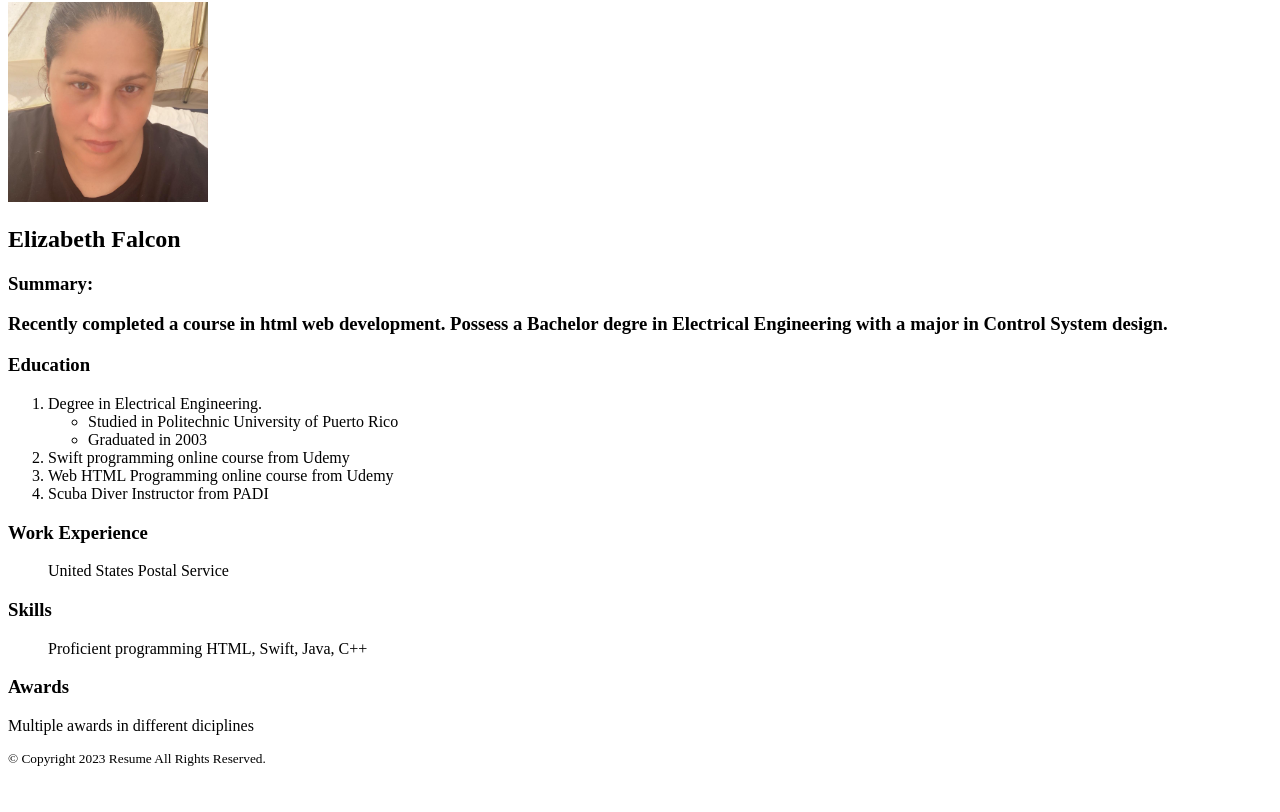
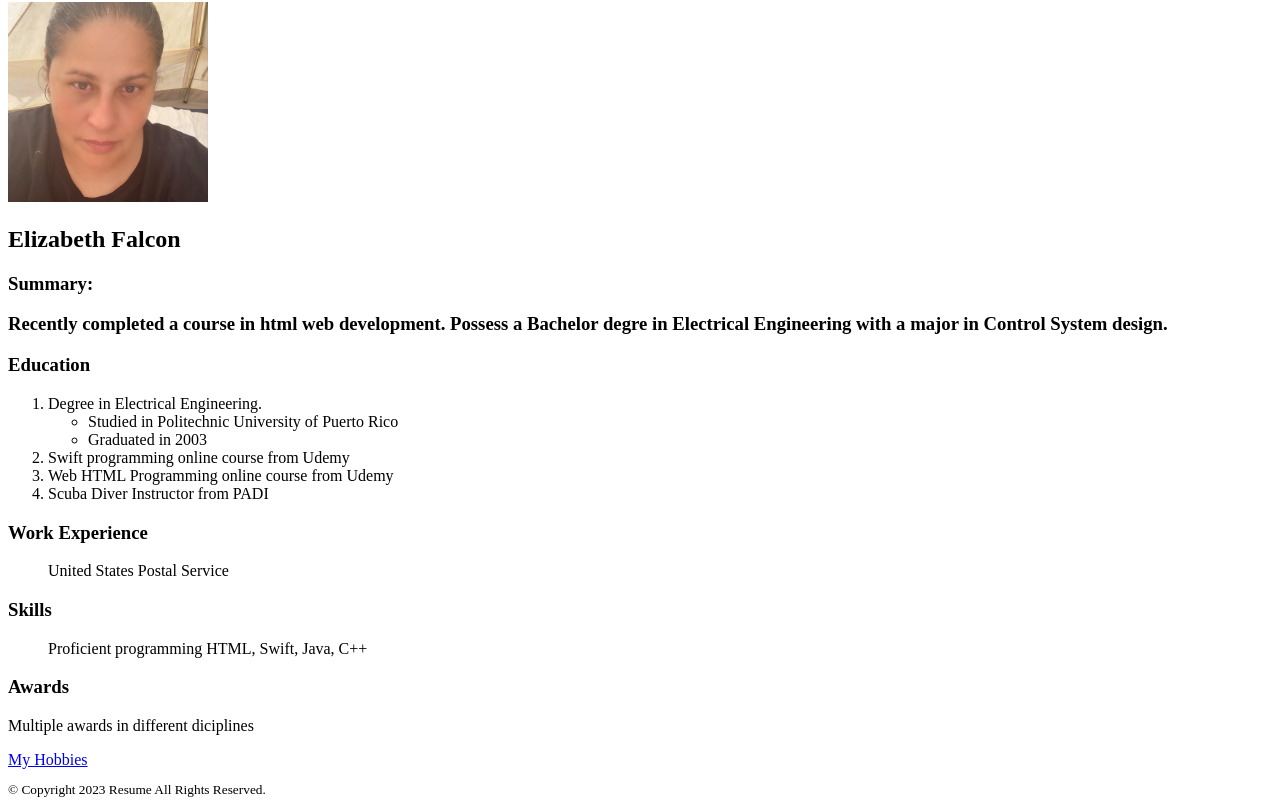
Before and after one commit to elirebelband/MyResume, a plain HTML site: page index.html in a window 1280 px wide. Shown: the part 78-890 px from the top of the page. Before the commit the page ends 858 px from the top, so only its background shows below. Drawn offline with Linux system fonts and the light colour scheme.

Commit message:
Add files via upload

```diff
--- a/index.html
+++ b/index.html
@@ -37,6 +37,8 @@
                 <p>
                     Multiple awards in different diciplines
                 </p>
+
+                <a href="MyHobbies.html">My Hobbies</a>
         <footer>
 
             <small>
```
